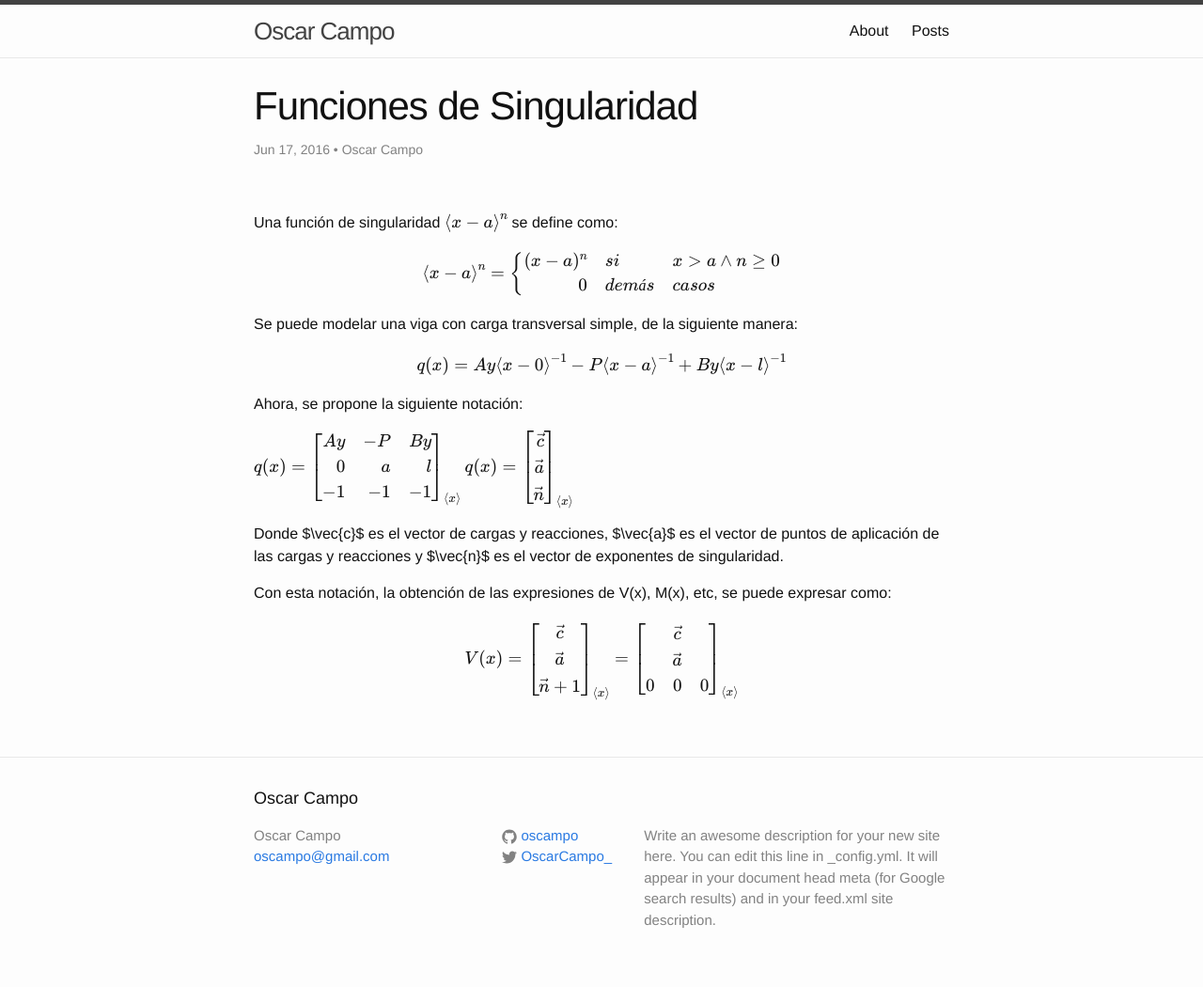
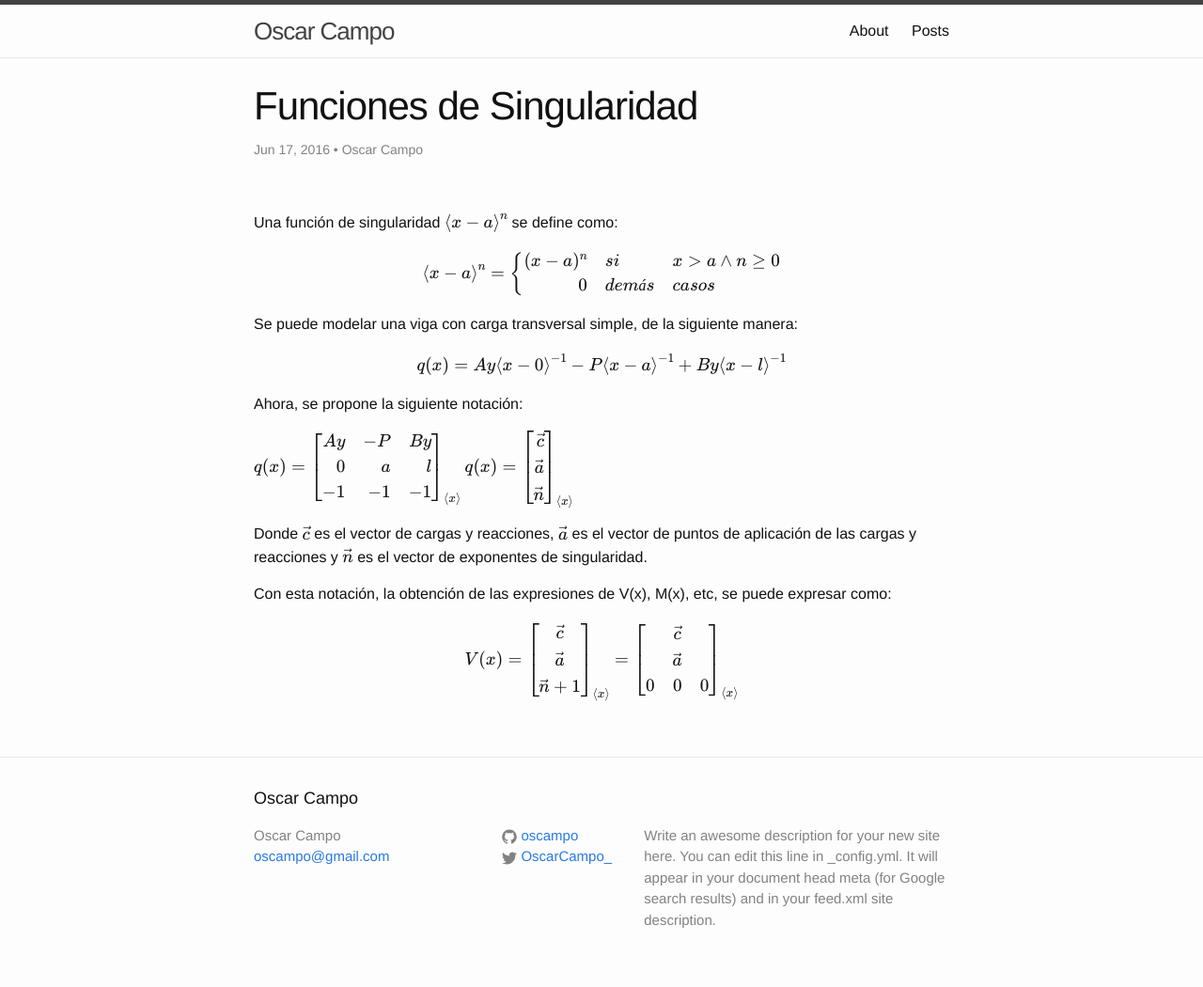
Before and after one commit to oscampo/oscampo.github.io, a Jekyll site: the page built from _posts/2016-06-17-title-nueva-entrada.md, in a window 1280 px wide. Shown: the whole page at 94% size. Built offline with Jekyll 4.4.1, drawn with Linux system fonts in a browser that asks for light colours; formulas are drawn with MathJax 3.

```diff
--- a/_posts/2016-06-17-title-nueva-entrada.md
+++ b/_posts/2016-06-17-title-nueva-entrada.md
@@ -22,7 +22,7 @@ Ahora, se propone la siguiente notación:
 $$q(x)=\left[ \begin{array}{rrrr} Ay & -P & By \\ 0 & a & l \\ -1 & -1 & -1 \end{array} \right]_{\langle{x}\rangle}$$
 $$q(x)=\left[ \begin{array}{r} \vec{c} \\ \vec{a} \\ \vec{n} \end{array} \right]_{\langle{x}\rangle}$$
 
-Donde $\vec{c}$ es el vector de cargas y reacciones, $\vec{a}$ es el vector de puntos de aplicación de las cargas y reacciones y $\vec{n}$ es el vector de exponentes de singularidad.
+Donde $$\vec{c}$$ es el vector de cargas y reacciones, $$\vec{a}$$ es el vector de puntos de aplicación de las cargas y reacciones y $$\vec{n}$$ es el vector de exponentes de singularidad.
 
 Con esta notación, la obtención de las expresiones de V(x), M(x), etc, se puede expresar como:
 
```
